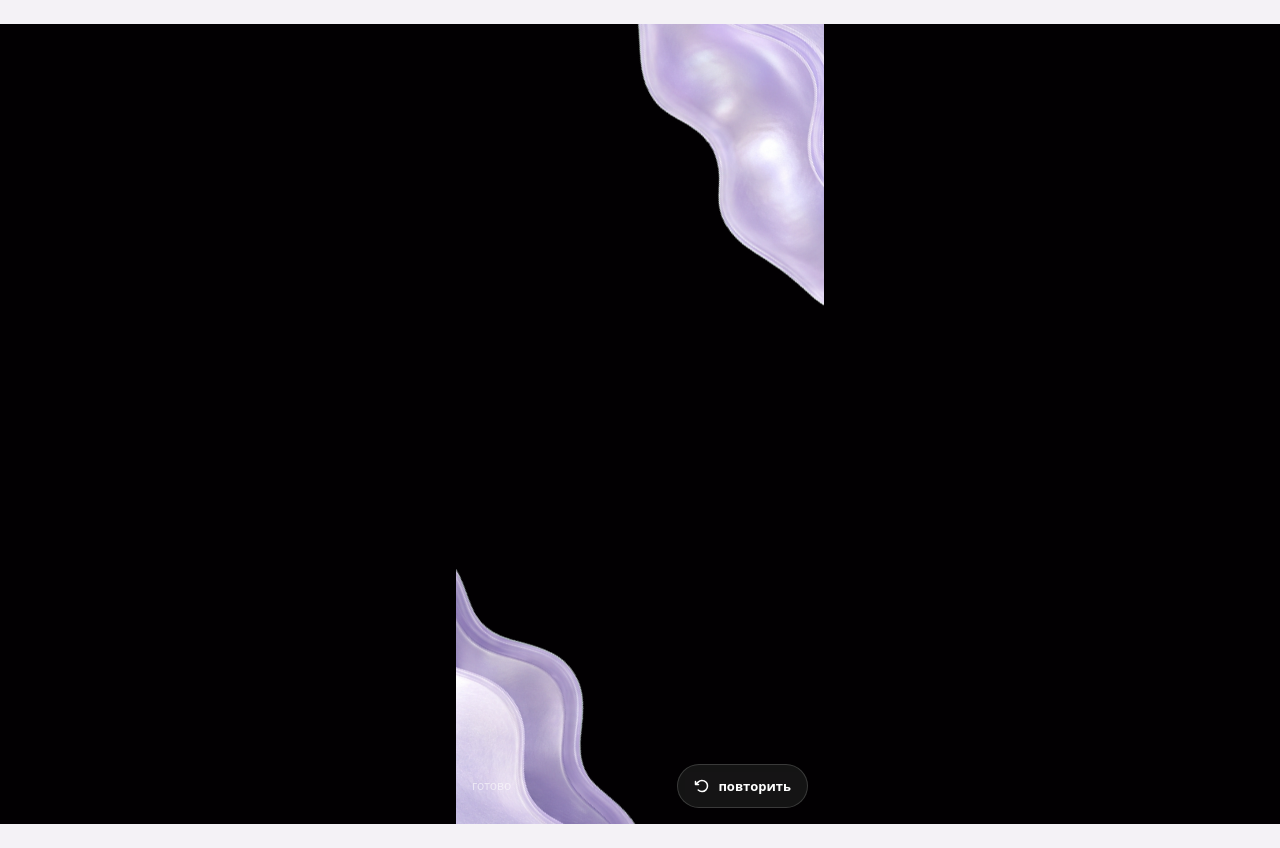
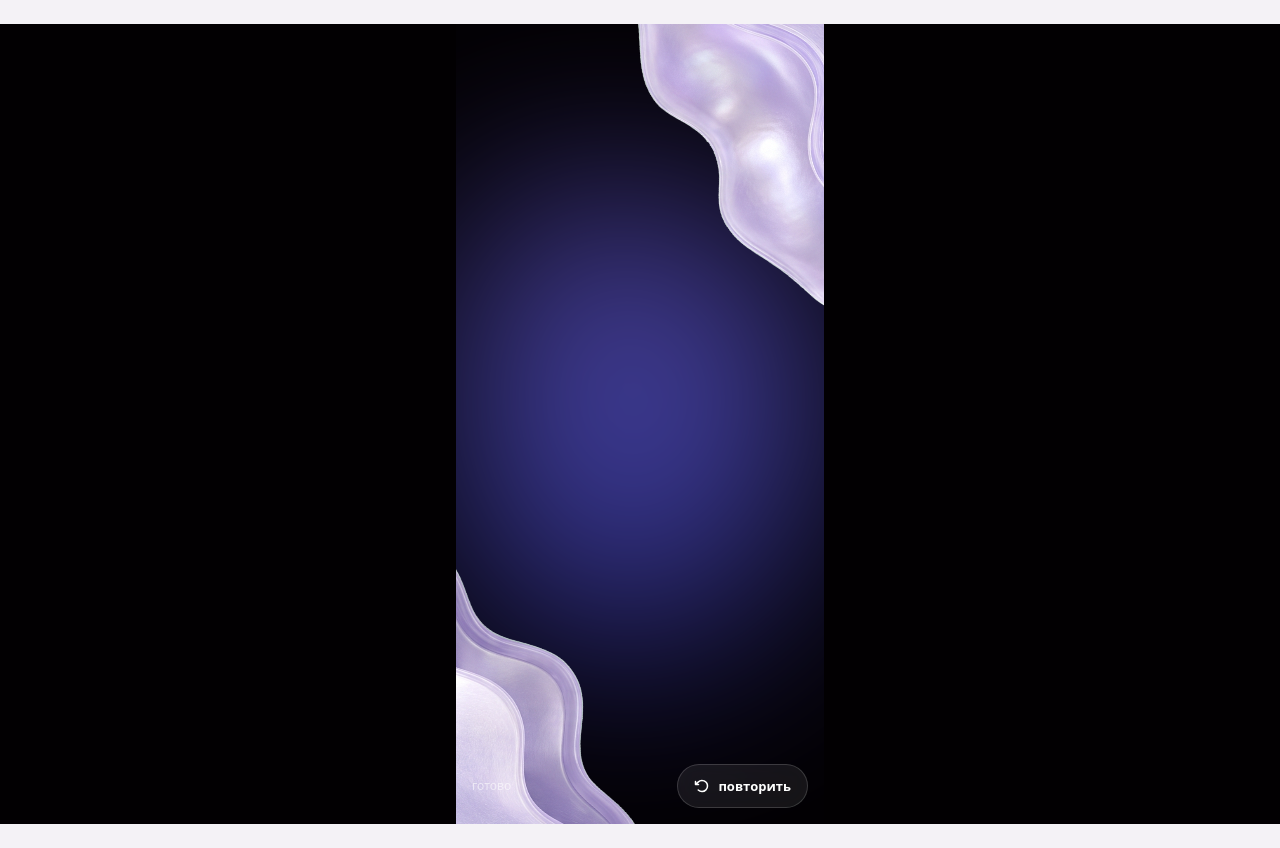
Before and after one commit to smolyakalexey/polune, a Next.js app: page /reveal-lab in a window 1280 px wide. Built offline with nearby package versions, Linux system fonts and the light colour scheme; a web font is replaced by a local one.

Commit message:
refine reveal overlap and glow

```diff
--- a/app/reveal-lab/reveal-lab.module.css
+++ b/app/reveal-lab/reveal-lab.module.css
@@ -45,18 +45,18 @@
   height: auto;
   opacity: .92;
   transition:
-    top 580ms cubic-bezier(.2, .78, .2, 1),
-    transform 580ms cubic-bezier(.2, .78, .2, 1),
-    opacity 180ms ease;
+    top 460ms cubic-bezier(.2, .78, .2, 1),
+    transform 460ms cubic-bezier(.2, .78, .2, 1),
+    opacity 460ms ease;
 }
 
 .closedShell {
   width: 200.23cqw;
   height: auto;
   transition:
-    top 580ms cubic-bezier(.2, .78, .2, 1),
-    transform 580ms cubic-bezier(.2, .78, .2, 1),
-    opacity 180ms ease;
+    top 460ms cubic-bezier(.2, .78, .2, 1),
+    transform 460ms cubic-bezier(.2, .78, .2, 1),
+    opacity 260ms ease;
 }
 
 .screen:is([data-phase="arrive"], [data-phase="shake"]) .glow,
@@ -66,22 +66,29 @@
 }
 
 .screen[data-phase="shake"] .closedShell {
-  animation: shell-shake 350ms linear both;
+  animation: shell-shake 240ms linear both;
 }
 
-.screen[data-phase="vanish"] .glow,
-.screen[data-phase="vanish"] .closedShell {
+.screen:is([data-phase="morph"], [data-phase="expand"], [data-phase="result"]) .closedShell {
   top: 56.04cqh;
-  transform: translate(-50%, -50%) scale(.0983);
+  opacity: 0;
+  transform: translate(-50%, -50%) scale(.07);
   transition-duration: 260ms;
 }
 
-.screen:is([data-phase="split"], [data-phase="expand"], [data-phase="result"]) .glow,
-.screen:is([data-phase="split"], [data-phase="expand"], [data-phase="result"]) .closedShell {
-  top: 56.04cqh;
-  opacity: 0;
-  transform: translate(-50%, -50%) scale(.07);
-  transition-duration: 150ms;
+.screen[data-phase="morph"] .glow {
+  top: 52cqh;
+  opacity: 1;
+  transform: translate(-50%, -50%) scale(.64);
+  transition-duration: 420ms;
+}
+
+.screen:is([data-phase="expand"], [data-phase="result"]) .glow {
+  top: 50cqh;
+  opacity: .62;
+  transform: translate(-50%, -50%) scale(.9);
+  transition-duration: 1080ms;
+  transition-timing-function: cubic-bezier(.18, .72, .2, 1);
 }
 
 .openObject {
@@ -100,7 +107,7 @@
     left 160ms cubic-bezier(.2, .8, .2, 1),
     top 160ms cubic-bezier(.2, .8, .2, 1),
     transform 160ms cubic-bezier(.2, .8, .2, 1),
-    opacity 120ms ease;
+    opacity 300ms cubic-bezier(.2, .7, .2, 1);
   will-change: transform, left, top, opacity;
 }
 
@@ -132,13 +139,20 @@
   top: -100%;
 }
 
-.screen:is([data-phase="split"], [data-phase="expand"], [data-phase="result"]) .shellHalf {
+.screen:is([data-phase="morph"], [data-phase="expand"], [data-phase="result"]) .shellHalf {
   opacity: 1;
 }
 
 .screen[data-phase="expand"] .shellHalf {
-  transition-duration: 1000ms;
-  transition-timing-function: cubic-bezier(.16, .76, .18, 1);
+  transition-timing-function: cubic-bezier(.16, .72, .18, 1);
+}
+
+.screen[data-phase="expand"] .topHalf {
+  transition-duration: 960ms;
+}
+
+.screen[data-phase="expand"] .bottomHalf {
+  transition-duration: 1080ms;
 }
 
 .screen:is([data-phase="expand"], [data-phase="result"]) .topHalf {
@@ -151,6 +165,12 @@
   left: 95.58cqw;
   top: 8.25cqh;
   transform: translate(-50%, -50%) rotate(-120deg) scale(1);
+}
+
+.screen[data-phase="result"] .glow,
+.screen[data-phase="result"] .closedShell,
+.screen[data-phase="result"] .shellHalf {
+  will-change: auto;
 }
 
 .controls {
--- a/app/reveal-lab/reveal-lab.tsx
+++ b/app/reveal-lab/reveal-lab.tsx
@@ -8,26 +8,23 @@ type Phase =
   | "start"
   | "arrive"
   | "shake"
-  | "vanish"
-  | "split"
+  | "morph"
   | "expand"
   | "result";
 
 const timeline: ReadonlyArray<readonly [number, Phase]> = [
-  [240, "arrive"],
-  [820, "shake"],
-  [1170, "vanish"],
-  [1430, "split"],
-  [1590, "expand"],
-  [2590, "result"],
+  [120, "arrive"],
+  [580, "shake"],
+  [820, "morph"],
+  [960, "expand"],
+  [2040, "result"],
 ];
 
 const phaseLabels: Record<Phase, string> = {
   start: "старт",
   arrive: "выезжает",
   shake: "немного трясётся",
-  vanish: "исчезает первая картинка",
-  split: "появляется вторая группа картинок",
+  morph: "оболочка сменяется половинами",
   expand: "разъединяются, увеличиваются и встают на места",
   result: "готово",
 };
@@ -56,7 +53,7 @@ export default function RevealLab() {
   }, [clearTimeline]);
 
   useEffect(() => {
-    const autoplayId = window.setTimeout(play, 260);
+    const autoplayId = window.setTimeout(play, 160);
     return () => {
       window.clearTimeout(autoplayId);
       clearTimeline();
```
